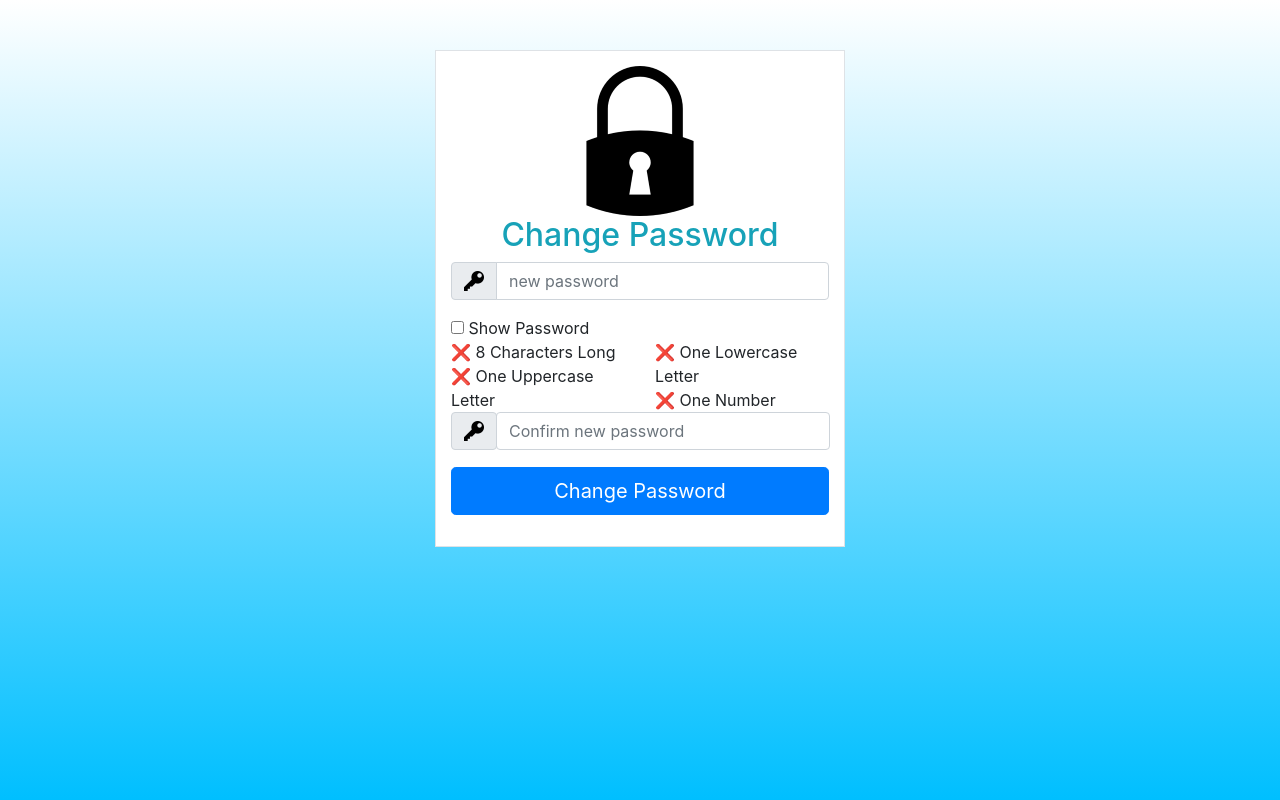
After one commit to bRozenfeld/FalconNews, a PHP site: page /app/auth/new_pwd.html in a window 1280 px wide. The commit adds this page. Run offline with PHP 8.4, Linux system fonts and the light colour scheme; some libraries are stand-ins or nearby versions.

Commit message:
add change password page

```diff
--- a/gui/app/assets/css/styleAuth.css
+++ b/gui/app/assets/css/styleAuth.css
@@ -1,3 +1,4 @@
+
 Body{
 	 background: linear-gradient(to bottom,white, DeepSkyBlue) no-repeat center center fixed;
 
@@ -12,3 +13,13 @@ Body{
   display: block;
   margin : auto;
 }
+
+.valid:before {
+  position: relative;
+  content: "✔";
+}
+
+.invalid:before {
+  position: relative;
+  content: "❌";
+}
--- a/gui/app/auth/auth.html
+++ b/gui/app/auth/auth.html
@@ -3,6 +3,7 @@
 	  <link href="//maxcdn.bootstrapcdn.com/bootstrap/4.1.1/css/bootstrap.min.css" rel="stylesheet" />
 	  <link rel="stylesheet" href="..\assets\css\styleAuth.css" />
 	  <meta charset="utf-8">
+	  <meta name="viewport" content="width=device-width, initial-scale=1">
 	  <title>Falcon-News Sign In</title>
 	</head>
 
--- /dev/null
+++ b/gui/app/auth/new_pwd.html
@@ -0,0 +1,67 @@
+<html lang="fr">
+	<head>
+	  <link href="//maxcdn.bootstrapcdn.com/bootstrap/4.1.1/css/bootstrap.min.css" rel="stylesheet" />
+	  <link rel="stylesheet" href="https://maxcdn.bootstrapcdn.com/font-awesome/4.5.0/css/font-awesome.min.css">
+	  <link rel="stylesheet" href="..\assets\css\styleAuth.css" />
+	  <script src="../auth/new_pwd.js"></script>
+	  <script src="https://ajax.googleapis.com/ajax/libs/jquery/3.4.1/jquery.min.js"></script>
+	  <script src="//cdnjs.cloudflare.com/ajax/libs/jquery-form-validator/2.3.26/jquery.form-validator.min.js"></script>
+	  <meta charset="utf-8">
+	  <meta name="viewport" content="width=device-width, initial-scale=1">
+	  <title>Falcon-News Reset Password</title>
+	</head>
+
+	<body>
+		<div id="login">
+        <div class="container">
+            <div id="login-row" class="row justify-content-center align-items-center">
+                <div id="login-column" class="col-md-6">
+                    <div id="login-box" class="col-md-12">
+						<form id="login-form"  class="was-validated,text-center border  ">
+
+							<div class="text-center">
+								<img src="..\assets\images\cadenas.png"  class="img-responsive" >
+							</div>
+
+							<div class="form-group">
+								<h2 class="text-center text-info">Change Password</h2>
+								<div class="input-group mb-3">
+								  <div class="input-group-prepend"><span class="input-group-text"><img src="..\assets\images\key.png" alt="pwd"/></span></div>
+								  <input  id="password1" name="pwd" placeholder="new password" pattern="(?=.*\d)(?=.*[a-z])(?=.*[A-Z]).{8,}" class="form-control"  type="password" onkeyup="Check()"required>
+								 </div>
+
+								 <div><input type="checkbox" onclick="myFunction()">  Show Password </div>
+								 <div class="row">
+										<div class="col-sm-6">
+										<span id="length" class="invalid" ></span> 8 Characters Long<br>
+										<span id="capital" class="invalid" ></span> One Uppercase Letter
+										</div>
+										<div class="col-sm-6">
+										<span id="letter" class="invalid" ></span> One Lowercase Letter<br>
+										<span id="number" class="invalid" ></span> One Number
+										</div>
+								</div>
+
+								<div class="input-group-prepend mb-3">
+								  <div class="input-group-prepend"><span class="input-group-text"><img src="..\assets\images\key.png" alt="pwd"/></span></div>
+								  <input  id="password2" name="pwd" placeholder="Confirm new password" pattern="(?=.*\d)(?=.*[a-z])(?=.*[A-Z]).{8,}" class="form-control"  type="password" onkeyup="checkPasswordMatch()" required>
+								</div>
+
+								<div class="row">
+									<div class="col-sm-12">
+									<span id="pwmatch" class="" ></span>
+									</div>
+								</div>
+
+								<button id="submit" type="submit" class="btn btn-lg btn-primary  btn-block" >Change Password </button>
+							</div>
+
+						</form>
+					</div>
+		       </div>
+            </div>
+        </div>
+    </div>
+
+  </body>
+</html>
--- /dev/null
+++ b/gui/app/auth/new_pwd.js
@@ -0,0 +1,80 @@
+
+function myFunction() {
+  var myInput = document.getElementById("password1");
+  if (myInput.type === "password") {
+    myInput.type = "text";
+  } else {
+    myInput.type = "password";
+  }
+}
+
+
+function Check(){
+	var myInput = document.getElementById("password1");
+	var letter = document.getElementById("letter");
+	var capital = document.getElementById("capital");
+	var number = document.getElementById("number");
+	var length = document.getElementById("length");
+
+
+  var lowerCaseLetters = /[a-z]/g;
+  if(myInput.value.match(lowerCaseLetters)) {
+    letter.classList.remove("invalid");
+    letter.classList.add("valid");
+
+  } else {
+    letter.classList.remove("valid");
+    letter.classList.add("invalid");
+
+}
+
+
+  var upperCaseLetters = /[A-Z]/g;
+  if(myInput.value.match(upperCaseLetters)) {
+    capital.classList.remove("invalid");
+    capital.classList.add("valid");
+
+  } else {
+    capital.classList.remove("valid");
+    capital.classList.add("invalid");
+
+  }
+
+
+  var numbers = /[0-9]/g;
+  if(myInput.value.match(numbers)) {
+    number.classList.remove("invalid");
+    number.classList.add("valid");
+
+  } else {
+    number.classList.remove("valid");
+    number.classList.add("invalid");
+
+  }
+
+
+  if(myInput.value.length >= 8) {
+    length.classList.remove("invalid");
+    length.classList.add("valid");
+
+  } else {
+    length.classList.remove("valid");
+    length.classList.add("invalid");
+
+  }
+}
+
+function checkPasswordMatch(){
+	var password1 = document.getElementById("password1").value;
+    var confirmPassword = document.getElementById("password2").value;
+
+    if (password1 === confirmPassword){
+       document.getElementById('pwmatch').classList.remove("invalid");
+       document.getElementById('pwmatch').classList.add("valid");
+	   document.getElementById('pwmatch').innerHTML = 'passwords matching';
+    }else{
+       document.getElementById('pwmatch').classList.remove("valid");
+       document.getElementById('pwmatch').classList.add("invalid");
+	   document.getElementById('pwmatch').innerHTML = 'passwords not matching';
+  }
+}
--- a/gui/app/auth/reset.html
+++ b/gui/app/auth/reset.html
@@ -1,9 +1,9 @@
 <html lang="fr">
 	<head>
 	  <link href="//maxcdn.bootstrapcdn.com/bootstrap/4.1.1/css/bootstrap.min.css" rel="stylesheet" />
-	  <link rel="stylesheet" href="https://maxcdn.bootstrapcdn.com/font-awesome/4.5.0/css/font-awesome.min.css">
 	  <link rel="stylesheet" href="..\assets\css\styleAuth.css" />
 	  <meta charset="utf-8">
+	  <meta name="viewport" content="width=device-width, initial-scale=1">
 	  <title>Falcon-News Reset Password</title>
 	</head>
 
--- a/gui/app/error/page404.html
+++ b/gui/app/error/page404.html
@@ -20,7 +20,7 @@
        </div>
 	   <span class="inner-status1">Not Found</span>
        <span class="inner-status2">Oops! You're lost</span>
-	   <span class="inner-detail"><a href="#" class="btn btn-warning mtl"><i class="fa fa-home"></i> Return home </a> </span>
+	   <span class="inner-detail"><a href="#" class="btn btn-danger mtl"><i class="fa fa-home"></i> Return home </a> </span>
       </div>
      </div>
     </div>
--- a/gui/app/feeders/feeders.html
+++ b/gui/app/feeders/feeders.html
@@ -18,7 +18,7 @@
   <div class="container">
     <div class="field has-addons">
       <div class="control is-expanded">
-        <input id="url" type="text" class="input" placeholder="RSS URL, ex: https://website.com/rss">
+        <input id="url" type="url" class="input" placeholder="RSS URL, ex: https://website.com/rss" pattern="https://.*" required>
       </div>
       <div class="control">
         <a class="button is-primary"  onclick="javascript:location.reload(false),addFeeder()"   >Add</a>
--- a/gui/index.html
+++ b/gui/index.html
@@ -15,7 +15,9 @@
   <li><a href="#">News</a></li>
   <li><a href="app/feeders/feeders.html">Feeders</a></li>
   <li><a href="app/auth/auth.html">Auth</a></li>
-   <li><a href="app/error/page404.html">404</a></li>
+  <li><a href="app/error/page404.html">404</a></li>
+  <li><a href="app/auth/new_pwd.html">change password</a></li>
+
 </ul>
 
 <!-- app will be injected here -->
```
Also changed, not shown: gui/app/assets/css/style404.css (+3 -7 lines).
